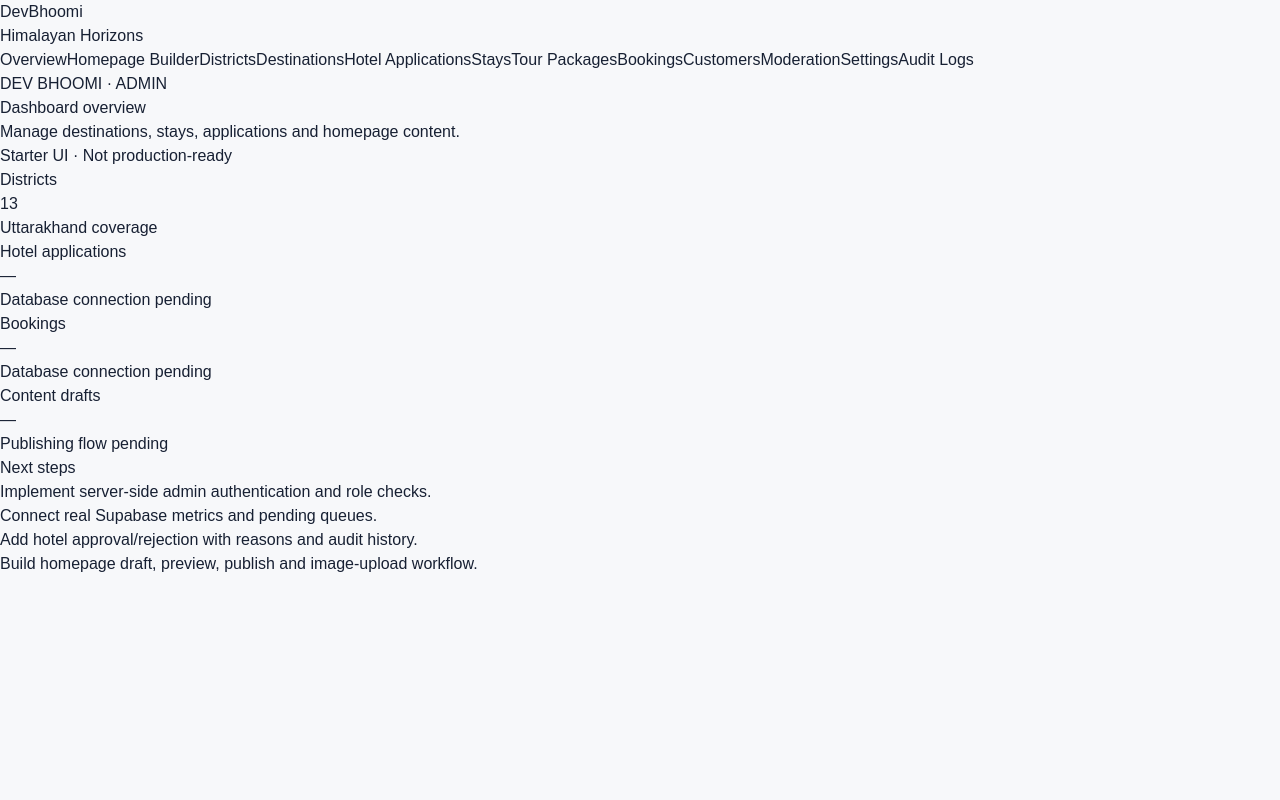
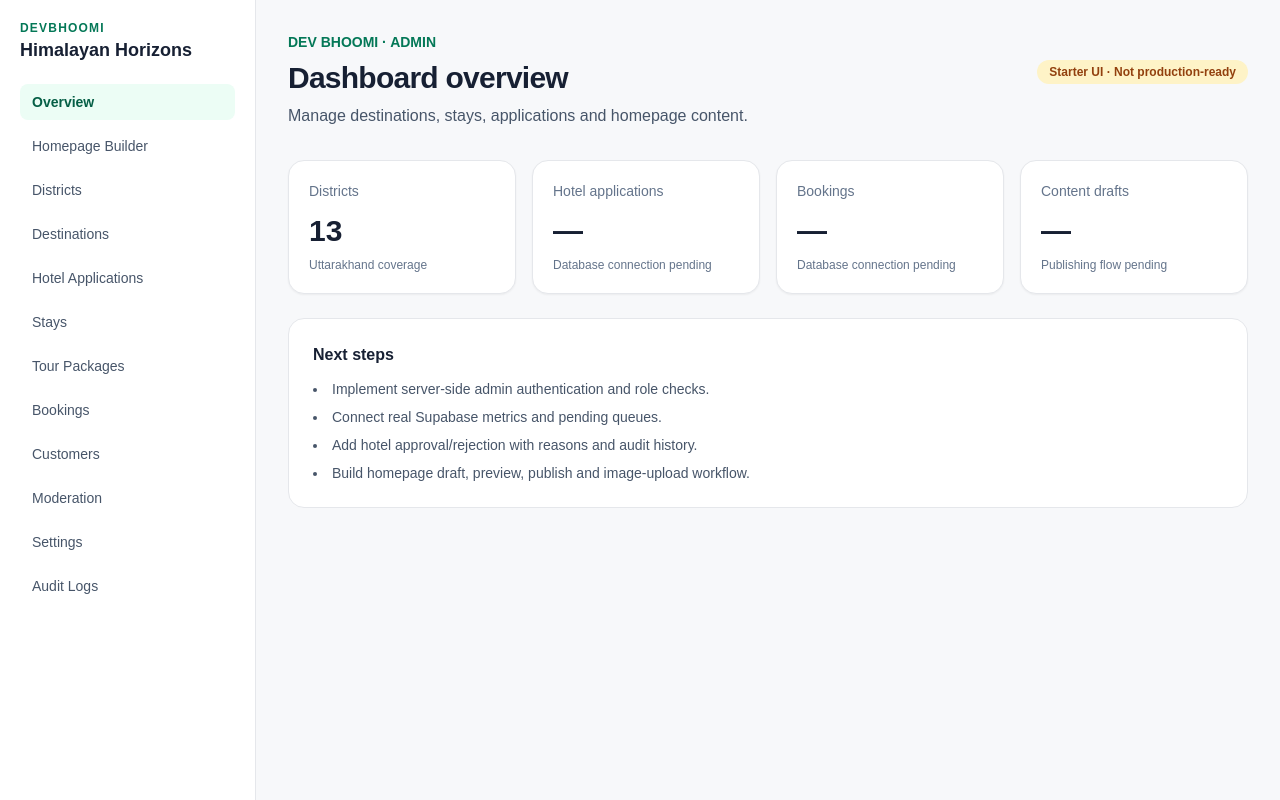
Before and after one commit to prakashrawatitgopeshwar-cmd/Devbhoomi-Uttarakhand-, a Next.js app: page /admin in a window 1280 px wide. Built offline with nearby package versions, Linux system fonts and the light colour scheme.

Commit message:
Add admin portal starter scaffold: tailwind.config.ts

```diff
--- /dev/null
+++ b/tailwind.config.ts
@@ -0,0 +1,2 @@
+import type {Config} from "tailwindcss";
+const config:Config={content:["./src/**/*.{js,ts,jsx,tsx,mdx}"],theme:{extend:{}},plugins:[]};export default config;
```
